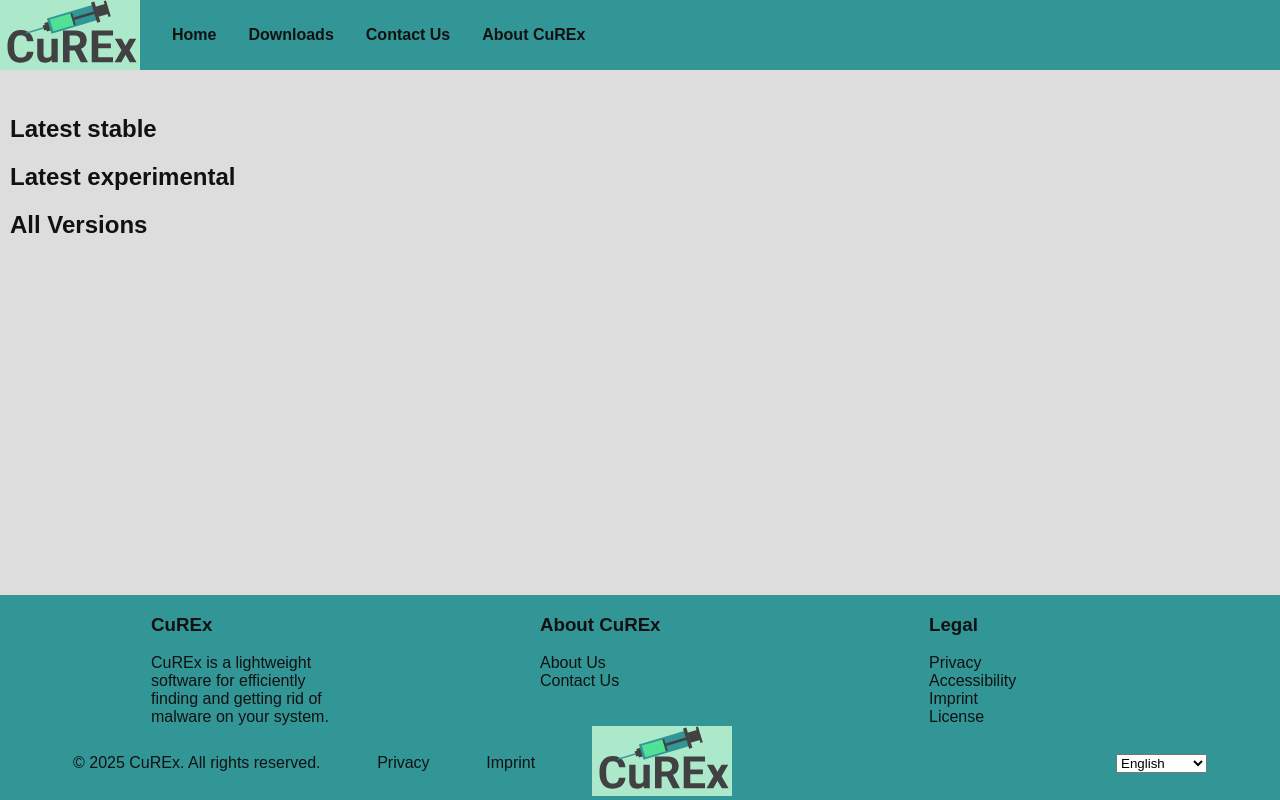
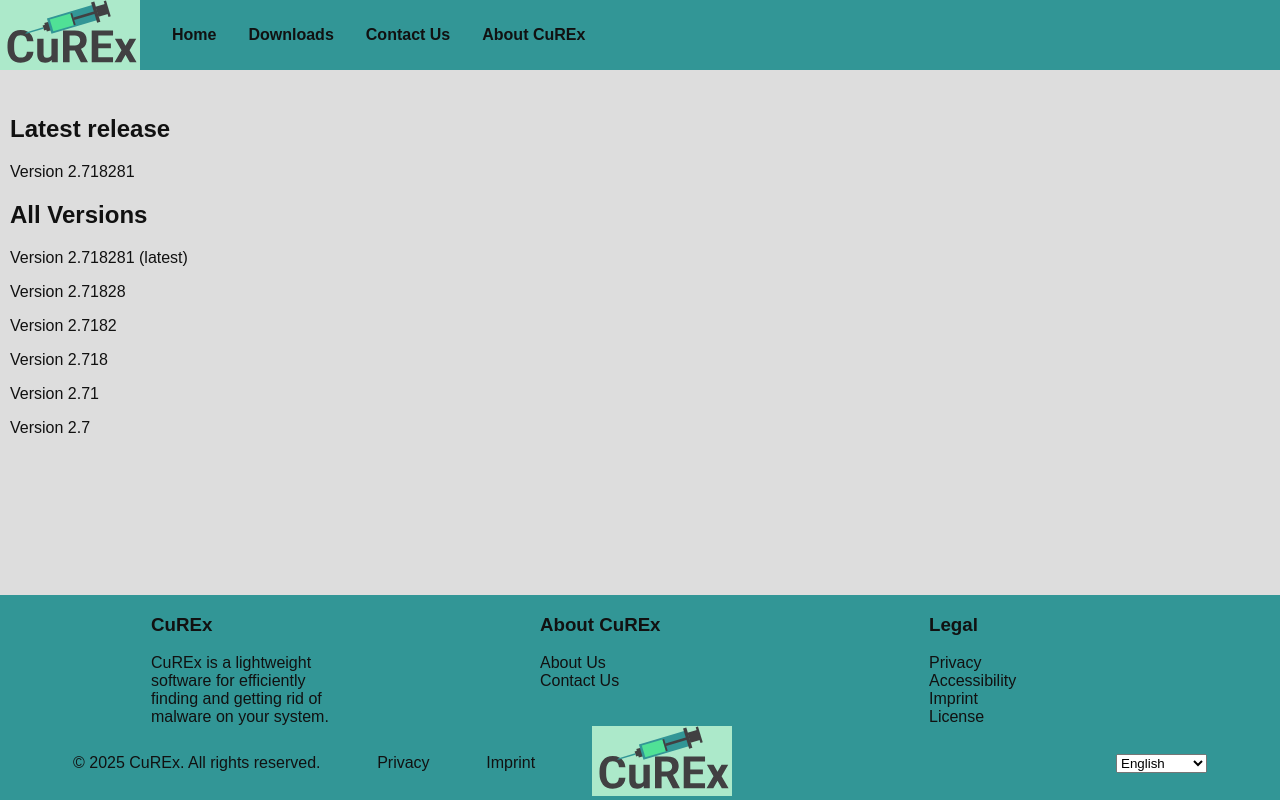
Before and after one commit to OnlyMaxi/onlymaxi.github.io, a plain HTML site: page dir2025w/src/en/downloads.html in a window 1280 px wide. Drawn offline with Linux system fonts and the light colour scheme.

Commit message:
downloads content

```diff
--- a/dir2025w/src/en/downloads.html
+++ b/dir2025w/src/en/downloads.html
@@ -39,11 +39,15 @@
 <!-- header copy paste end -->
 
 <main>
-    <h2>Latest stable</h2>
-
-    <h2>Latest experimental</h2>
-
+    <h2>Latest release</h2>
+    <p class="download">Version 2.718281</p>
     <h2>All Versions</h2>
+    <p><span class="download">Version 2.718281</span> (latest)</p>
+    <p class="download">Version 2.71828</p>
+    <p class="download">Version 2.7182</p>
+    <p class="download">Version 2.718</p>
+    <p class="download">Version 2.71</p>
+    <p class="download">Version 2.7</p>
 </main>
 
 <!-- footer copy paste start -->
```
